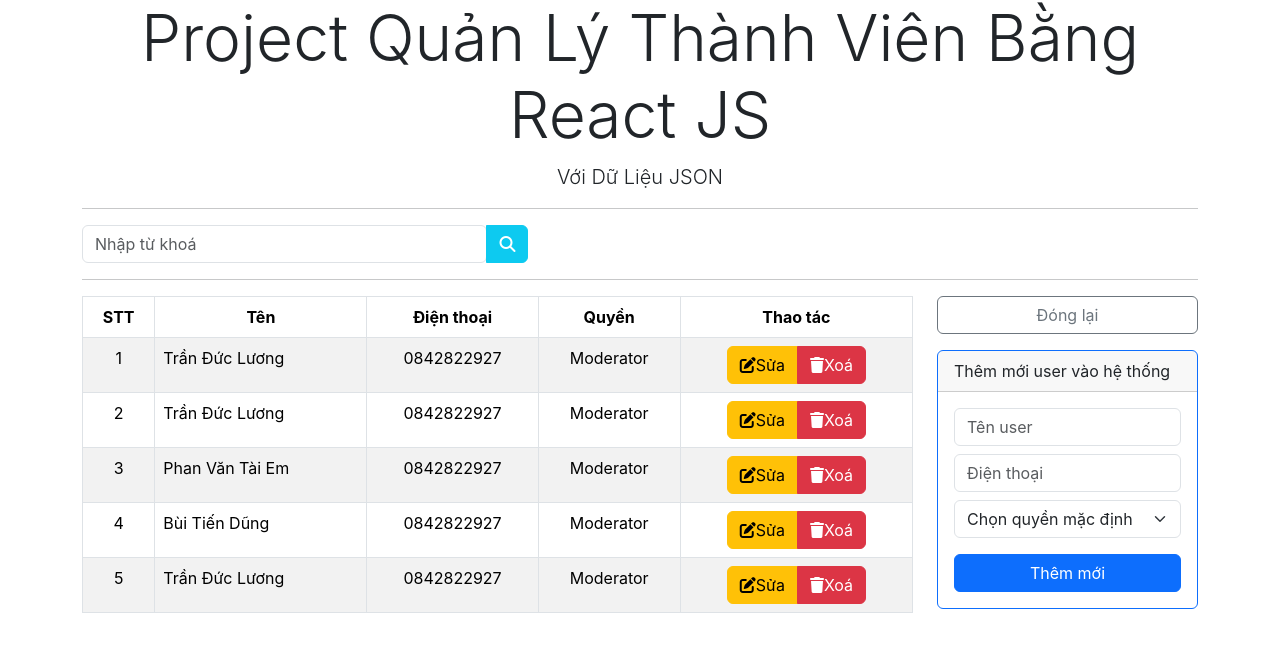
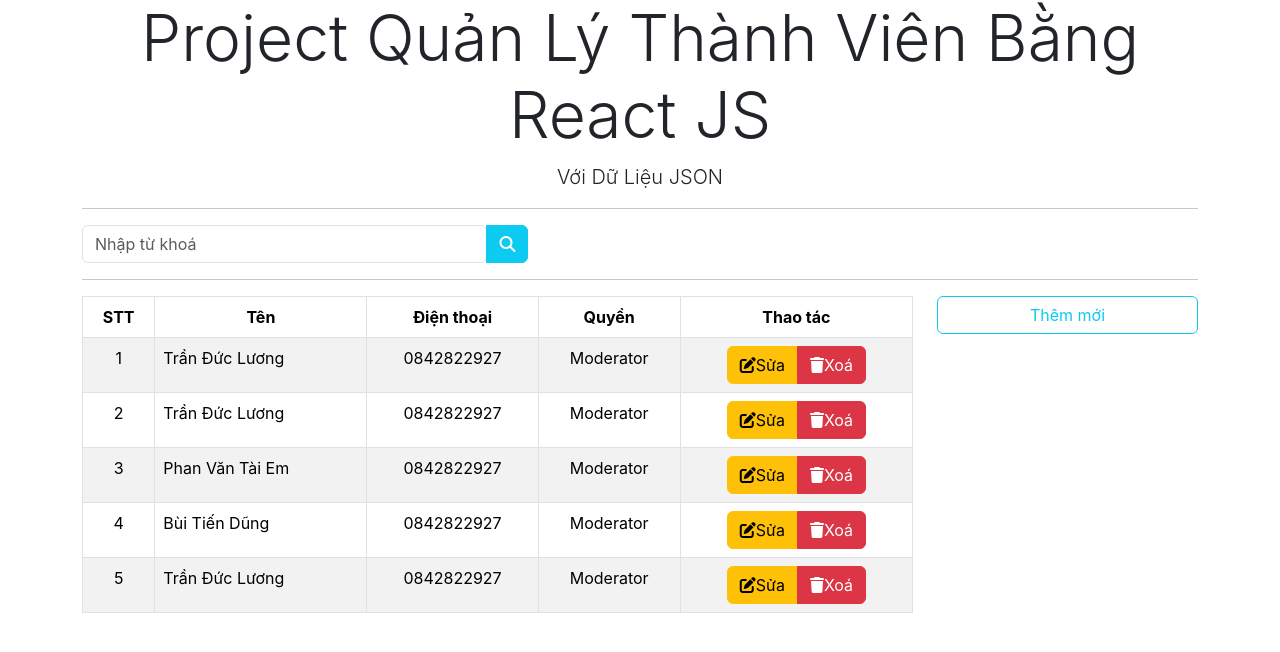
Before and after one commit to kienhao2209/react-redux-hkits, a React (Create React App) app: page / in a window 1280 px wide. Shown: the top 652 px of the page. Built offline with nearby package versions, Linux system fonts and the light colour scheme.

Commit message:
video 60

```diff
--- a/src/Components/AddUser.js
+++ b/src/Components/AddUser.js
@@ -4,23 +4,27 @@
     constructor(props) {
         super(props);
         this.state = {
-            trangThaiChinhSua: true
+            trangThaiChinhSua: false
         }
+    }
+
+    thayDoiTrangThai = () => {
+        this.setState({
+            trangThaiChinhSua: !this.state.trangThaiChinhSua
+        });
     }
 
     hienThiNut = () => {
         if (this.state.trangThaiChinhSua === true) {
-            return <div className="btn d-block btn-outline-secondary mb-3">Đóng lại</div>;
+            return <div className="btn d-block btn-outline-secondary mb-3" onClick={() => this.thayDoiTrangThai()}>Đóng lại</div>;
         } else {
-            return <div className="btn d-block btn-outline-info mb-2">Thêm mới</div>;
+            return <div className="btn d-block btn-outline-info mb-3" onClick={() => this.thayDoiTrangThai()}>Thêm mới</div>;
         }
     }
 
-    render() {
-        return (
-            <div className="col-md-3">
-                {this.hienThiNut()}
-
+    hienThiForm = () => {
+        if (this.state.trangThaiChinhSua === true) {
+            return (
                 <div className="card border-primary mb-3" style={{ maxWidth: "18rem" }}>
                     <div className="card-header">Thêm mới user vào hệ thống</div>
                     <div className="card-body text-primary">
@@ -51,6 +55,15 @@
                         </div>
                     </div>
                 </div>
+            )
+        }
+    }
+
+    render() {
+        return (
+            <div className="col-md-3">
+                {this.hienThiNut()}
+                {this.hienThiForm()}
             </div>
         );
     }
```
